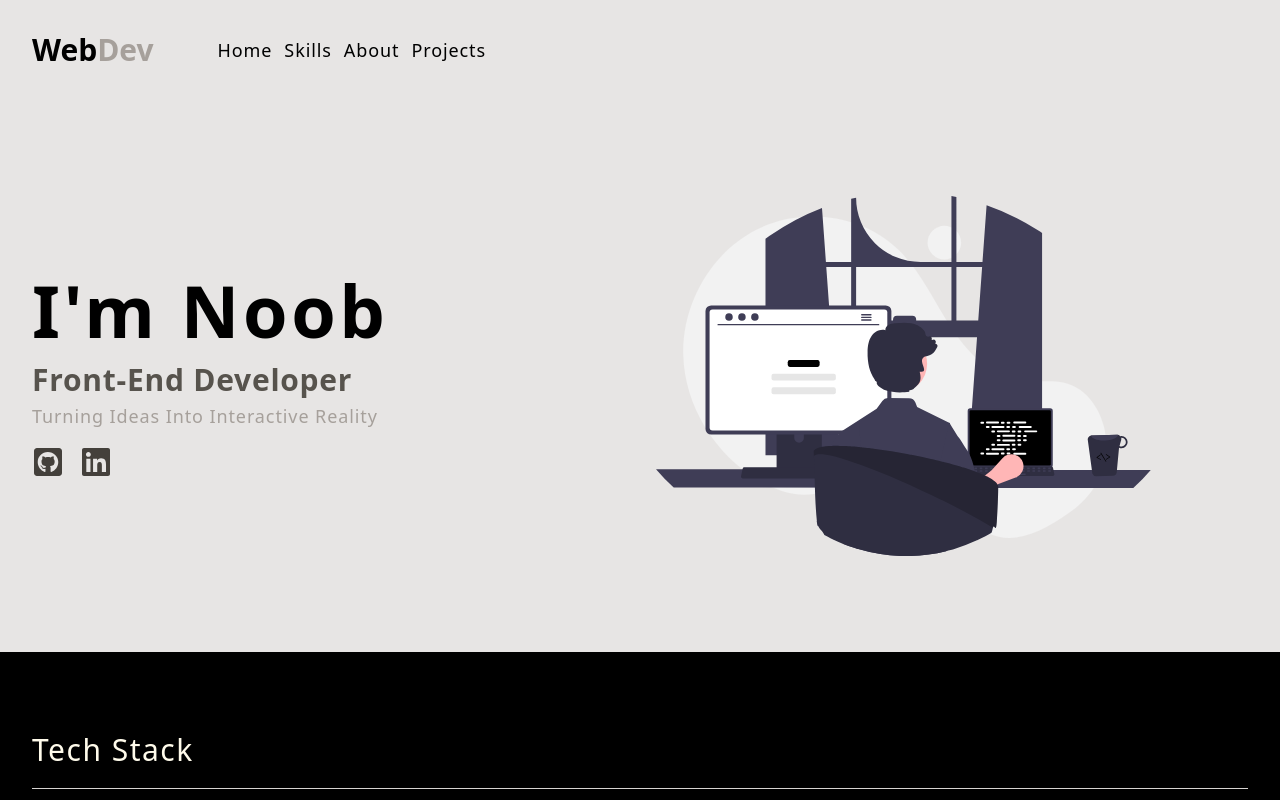
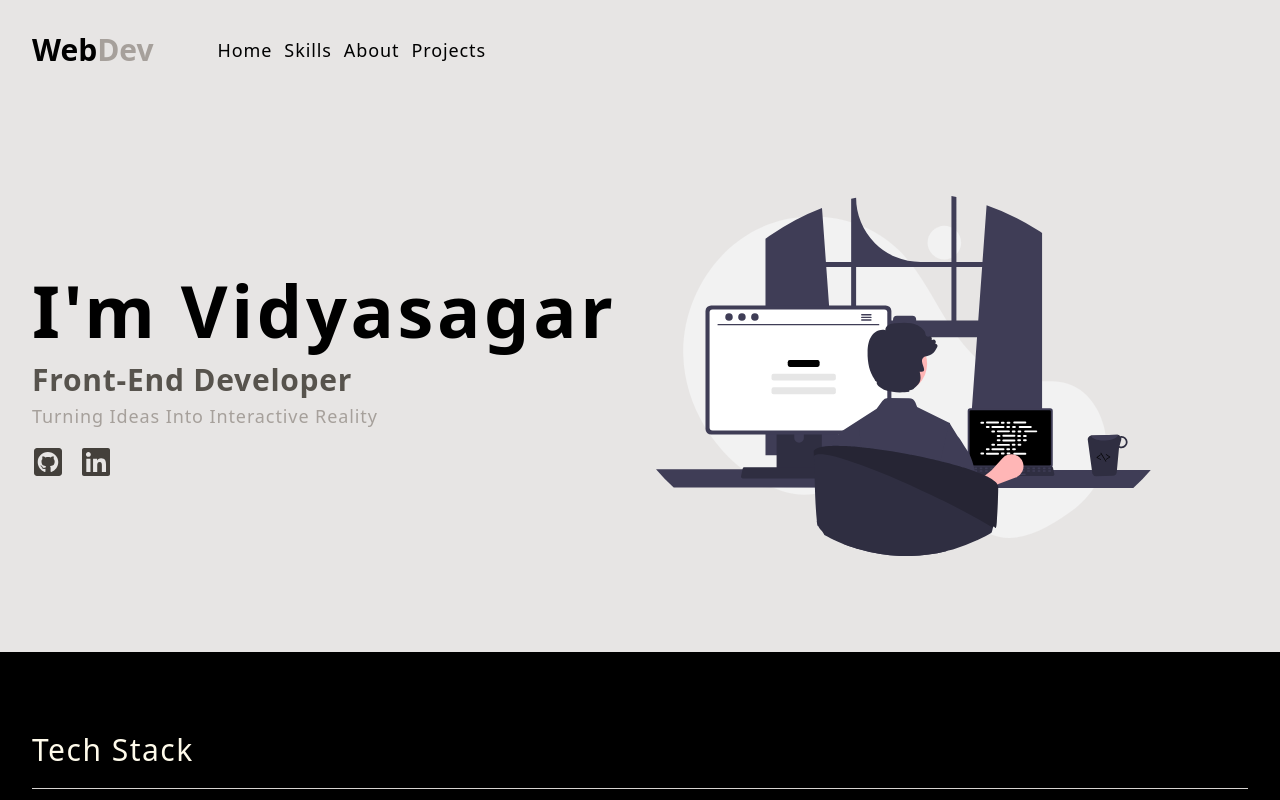
Before and after one commit to VidyasagarAkhumukhi/Portfolio, a React (Vite) app: page / in a window 1280 px wide. Shown: the top 800 px of the page. Built offline with nearby package versions, Linux system fonts and the light colour scheme.

Commit message:
name update in Hero

```diff
--- a/src/components/Hero.jsx
+++ b/src/components/Hero.jsx
@@ -10,7 +10,7 @@ const Hero = () => {
                 <div className='align-element grid md:grid-cols-2 items-center gap-8'>
                     <article >
                         <h1 className='text-7xl font-bold tracking-wider' id='hero'>
-                            I'm Noob
+                            I'm Vidyasagar
                         </h1>
                         <p className='mt-4 text-3xl font-bold text-stone-600 capitalize tracking-wide'>Front-End Developer</p>
                         <p className='mt-1 text-lg text-stone-400 capitalize tracking-wider'>turning ideas into interactive reality</p>
```
